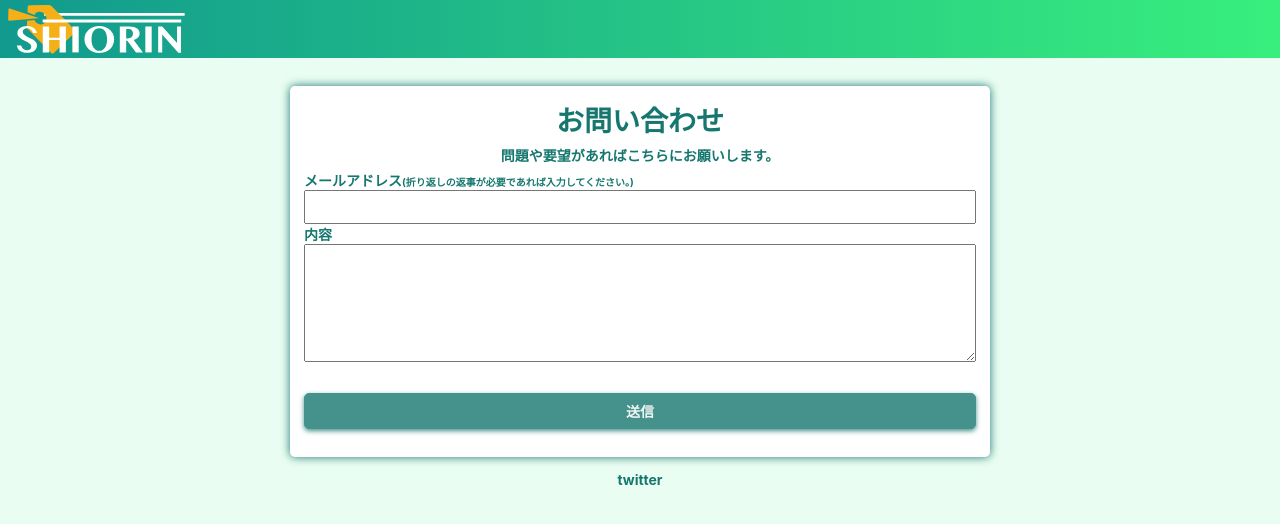
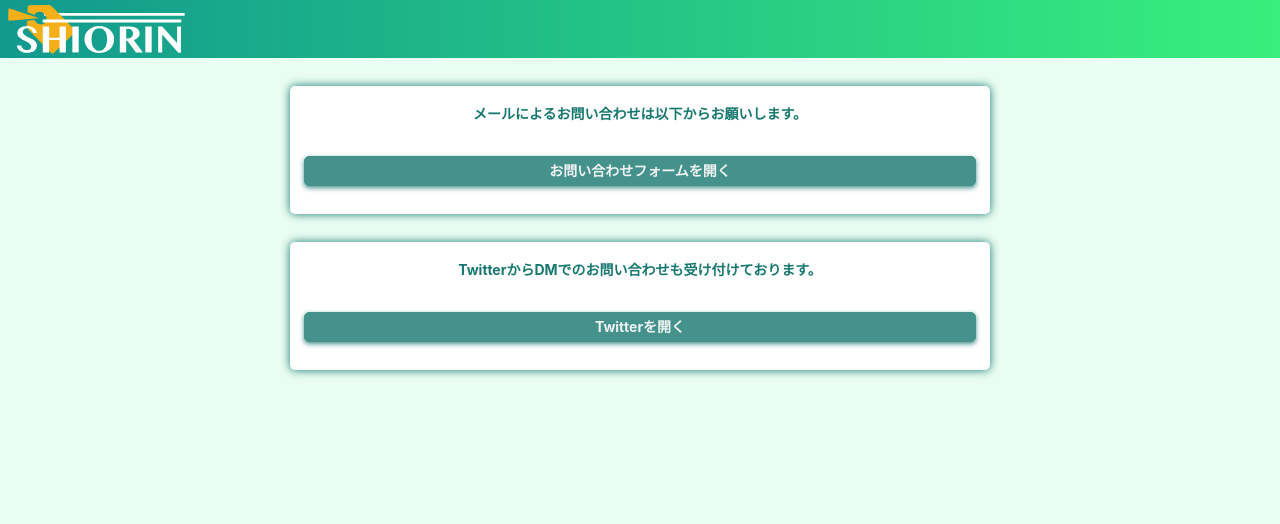
Before and after one commit to bkc-tomi/bookmark-manager, a Next.js app: page /contact in a window 1280 px wide. Shown: the top 524 px of the page. Built offline with nearby package versions, Linux system fonts and the light colour scheme; no server answers.

Commit message:
contact page

```diff
--- a/firebase/init.ts
+++ b/firebase/init.ts
@@ -8,7 +8,6 @@ export let FBstorage:firebase.storage.Storage;
 export let googleProvider:firebase.auth.GoogleAuthProvider;
 export let twitterProvider:firebase.auth.TwitterAuthProvider;
 export let githubProvider:firebase.auth.GithubAuthProvider;
-export let FBfunction:firebase.functions.Functions;
 
 try {
     const firebaseConfig = {
@@ -31,7 +30,6 @@ try {
     googleProvider  = new firebase.auth.GoogleAuthProvider();
     twitterProvider = new firebase.auth.TwitterAuthProvider();
     githubProvider  = new firebase.auth.GithubAuthProvider();
-    FBfunction      = firebase.functions();
     FB              = firebase;
     console.log("firebase init!");
 } catch (error) {
--- a/pages/contact.tsx
+++ b/pages/contact.tsx
@@ -1,6 +1,5 @@
 import { useState } from "react";
 import Layout from "../components/layout";
-import { FBfunction } from "../firebase/init";
 import Styles from "../styles/contact.module.css";
 
 export default function Contact() {
@@ -15,52 +14,29 @@ export default function Contact() {
     }
 
     const submitMessage = async() => {
-        const data = {
-            mail: mail,
-            message: text,
-        };
-        const sendMessage = FBfunction.httpsCallable("sendMessage");
-        sendMessage(data)
-        .then(result => {
-            console.log(result);
-            setMail("");
-            setText("");
-            alert("送信しました。");
-        })
-        .catch(error => {
-            console.log(error);
-            alert("送信に失敗しました。");
-        });
+
     }
 
     return (
         <Layout>
             <div className={ Styles.outerContainer }>
                 <div className={ Styles.innerContainer }>
-                    <h3>お問い合わせ</h3>
-                    <p>問題や要望があればこちらにお願いします。</p>
-                    <div className={ Styles.inputDiv }>
-                        <label>メールアドレス
-                            <span style={{ fontSize: "10px" }}>
-                                (折り返しの返事が必要であれば入力してください。)
-                            </span>
-                        </label>
-                        <input
-                            type="email" className={ Styles.input }
-                            value={ mail } onChange={ changeMail }/>
-                    </div>
-
-                    <div className={ Styles.inputDiv }>
-                        <label>内容</label>
-                        <textarea
-                            className={ Styles.input } rows={ 4 }
-                            value={ text } onChange={ changeText }
-                        ></textarea>
-                    </div>
-                    <div className={ Styles.btn }>送信</div>
+                    <p>メールによるお問い合わせは以下からお願いします。</p>
+                    <a
+                        href="https://tayori.com/form/2940f19847246f9baccfe55bdaeec27672a04f02"
+                        target="_blank" rel="noopener"
+                        className={ Styles.btn }
+                    >
+                        お問い合わせフォームを開く
+                    </a>
                 </div>
-                <div>
-                    twitter
+                <div className={ Styles.innerContainer }>
+                    <p>TwitterからDMでのお問い合わせも受け付けております。</p>
+                    <a
+                        href="https://twitter.com/bkc30002594"
+                        target="_blank" rel="noopener"
+                        className={ Styles.btn }
+                    >Twitterを開く</a>
                 </div>
             </div>
         </Layout>
--- a/types/types.ts
+++ b/types/types.ts
@@ -6,3 +6,8 @@ export type bookmark = {
     themeColor: string,
     status: "private" | "public",
 }
+
+export type msg = {
+    mail: string,
+    message: string,
+}
```
